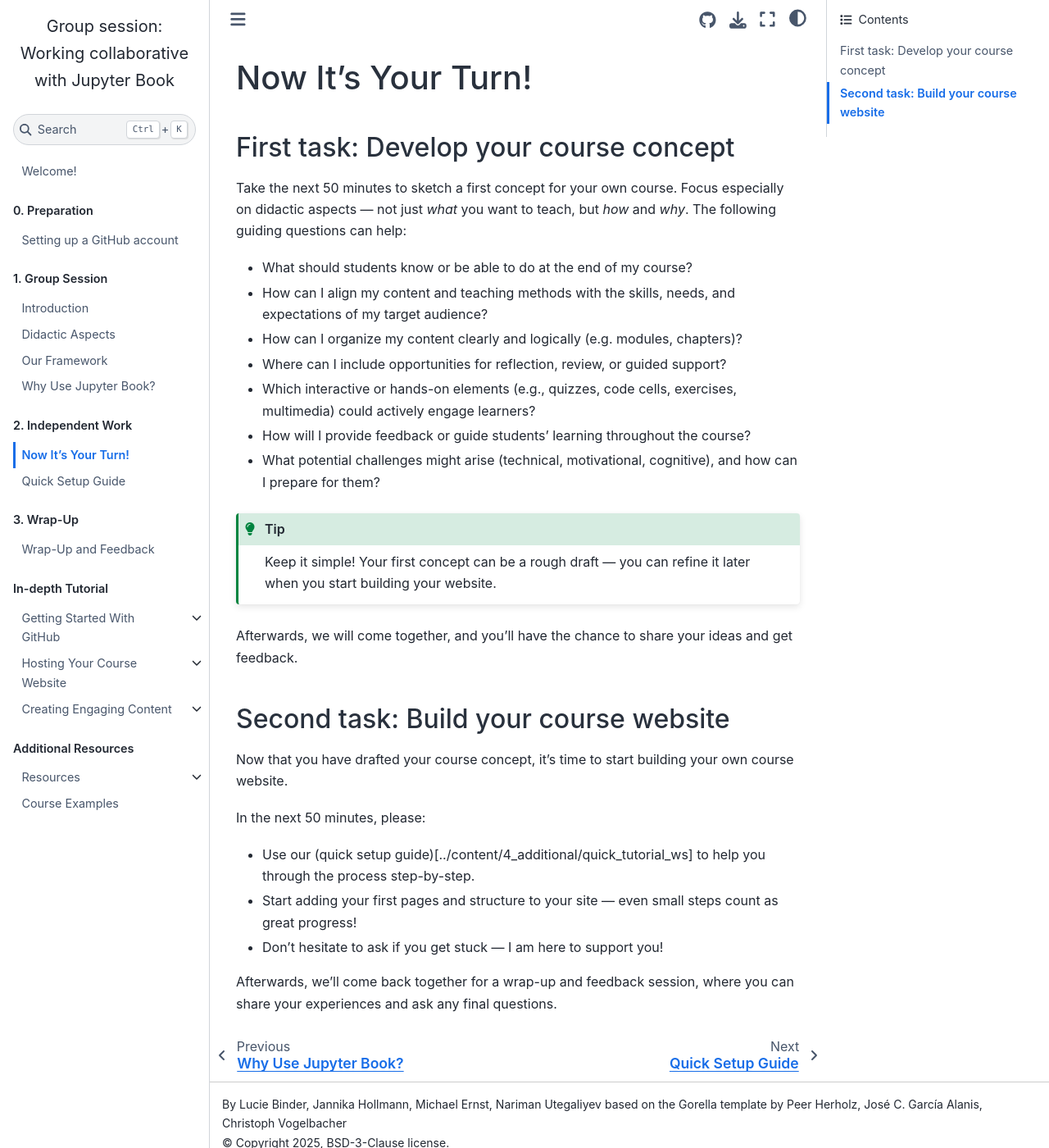
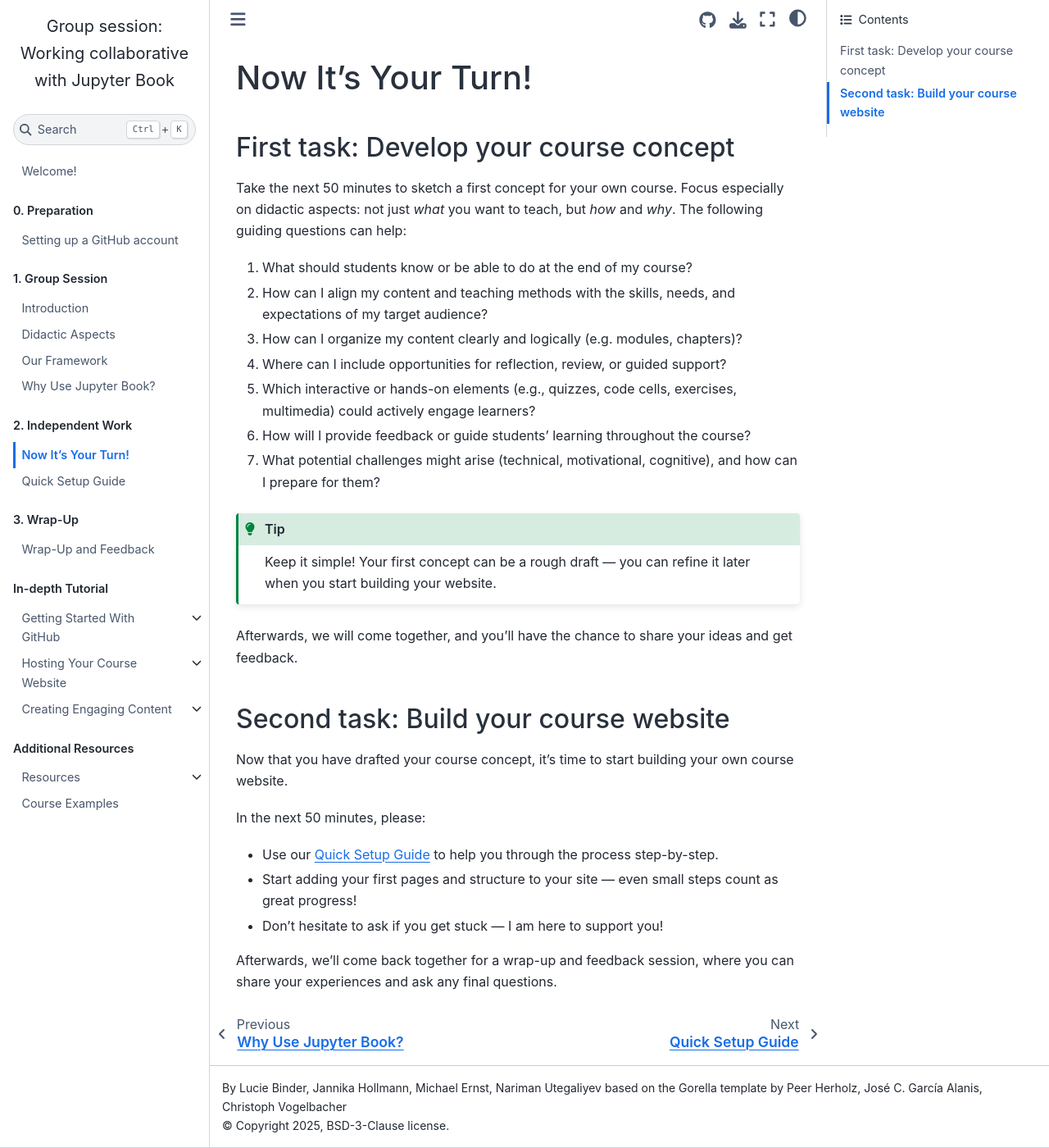
Before and after one commit to luciebinder/ws-openness-2025, a Jupyter Book: the page built from general-information/assignment.md, in a window 1280 px wide and 1400 px high. Shown: the whole window at 82% size. Built offline with Jupyter Book 1.0.4 settings and Sphinx 7.4.7 and the Sphinx Book theme 1.1.4, drawn with Linux system fonts in a browser that asks for light colours; some of the changed lines change nothing that is shown.

Commit message:
Update assignment.md

````diff
--- a/general-information/assignment.md
+++ b/general-information/assignment.md
@@ -1,15 +1,15 @@
 # Now It's Your Turn!
 
 ## First task: Develop your course concept
-Take the next 50 minutes to sketch a first concept for your own course. Focus especially on didactic aspects — not just _what_ you want to teach, but _how_ and _why_. The following guiding questions can help:
+Take the next 50 minutes to sketch a first concept for your own course. Focus especially on didactic aspects: not just _what_ you want to teach, but _how_ and _why_. The following guiding questions can help:
 
-- What should students know or be able to do at the end of my course?
-- How can I align my content and teaching methods with the skills, needs, and expectations of my target audience?
-- How can I organize my content clearly and logically (e.g. modules, chapters)?
-- Where can I include opportunities for reflection, review, or guided support?
-- Which interactive or hands-on elements (e.g., quizzes, code cells, exercises, multimedia) could actively engage learners?
-- How will I provide feedback or guide students’ learning throughout the course?
-- What potential challenges might arise (technical, motivational, cognitive), and how can I prepare for them?
+1. What should students know or be able to do at the end of my course?
+2. How can I align my content and teaching methods with the skills, needs, and expectations of my target audience?
+3. How can I organize my content clearly and logically (e.g. modules, chapters)?
+4. Where can I include opportunities for reflection, review, or guided support?
+5. Which interactive or hands-on elements (e.g., quizzes, code cells, exercises, multimedia) could actively engage learners?
+6. How will I provide feedback or guide students’ learning throughout the course?
+7. What potential challenges might arise (technical, motivational, cognitive), and how can I prepare for them?
 
 ```{tip}
 Keep it simple! Your first concept can be a rough draft — you can refine it later when you start building your website.
@@ -24,7 +24,7 @@ Now that you have drafted your course concept, it’s time to start building you
 
 In the next 50 minutes, please:
 
-- Use our (quick setup guide)[../content/4_additional/quick_tutorial_ws] to help you through the process step-by-step.
+- Use our {doc}`../content/4_additional/quick_tutorial_ws` to help you through the process step-by-step.
 - Start adding your first pages and structure to your site — even small steps count as great progress!
 - Don’t hesitate to ask if you get stuck — I am here to support you!
 
````
